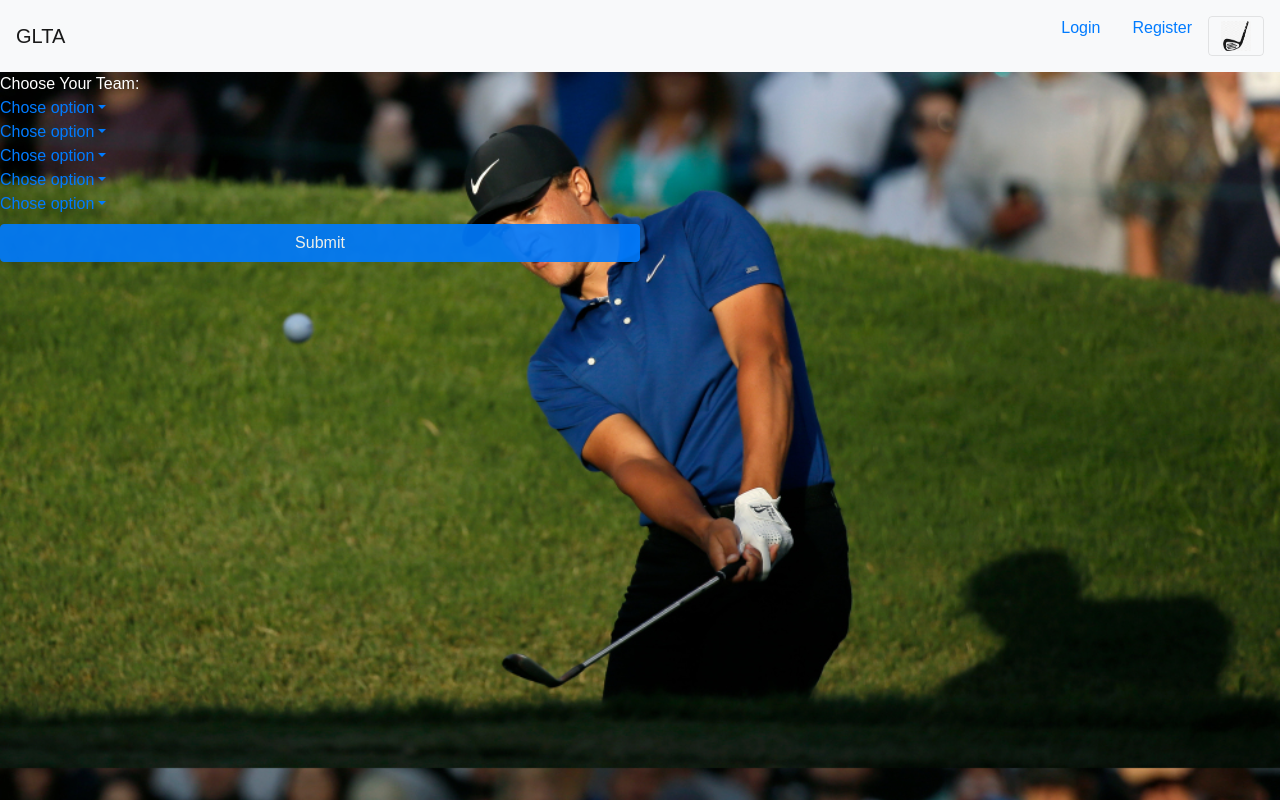
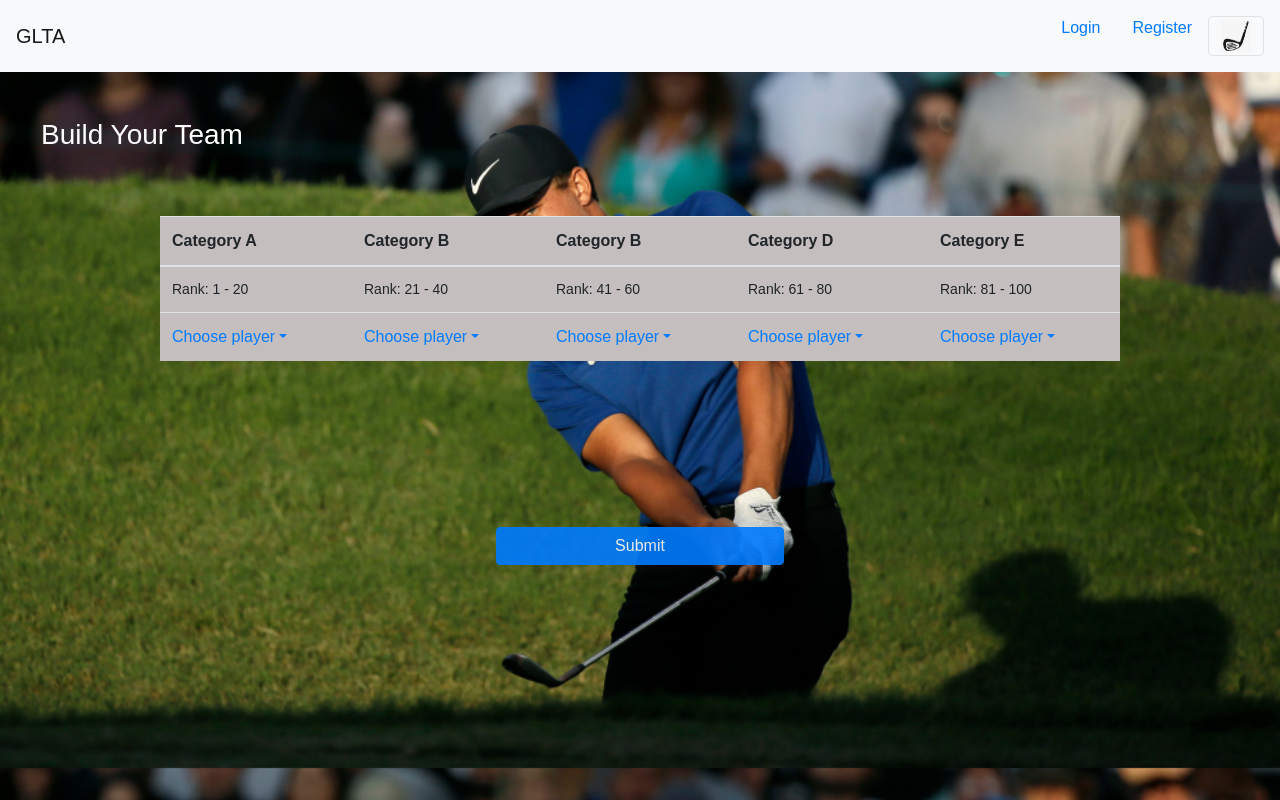
Before and after one commit to Alexistanner94/GLT, a website: page public/buildteam.html in a window 1280 px wide. Drawn offline with nearby package versions, Linux system fonts and the light colour scheme; no server answers.

Commit message:
adds new build team code

```diff
--- a/public/buildteam.html
+++ b/public/buildteam.html
@@ -1,26 +1,14 @@
 <!DOCTYPE html>
 <html lang="en">
+
 <head>
     <meta charset="UTF-8" />
     <meta name="viewport" content="width=device-width, initial-scale=1.0" />
     <meta http-equiv="X-UA-Compatible" content="ie=edge" />
     <script src="https://code.jquery.com/jquery.js"></script>
-    <link
-      rel="stylesheet"
-      href="https://stackpath.bootstrapcdn.com/bootstrap/4.3.1/css/bootstrap.min.css"
-      integrity="sha384-ggOyR0iXCbMQv3Xipma34MD+dH/1fQ784/j6cY/iJTQUOhcWr7x9JvoRxT2MZw1T"
-      crossorigin="anonymous"
-    />
-    <script
-      src="https://cdnjs.cloudflare.com/ajax/libs/popper.js/1.14.7/umd/popper.min.js"
-      integrity="sha384-UO2eT0CpHqdSJQ6hJty5KVphtPhzWj9WO1clHTMGa3JDZwrnQq4sF86dIHNDz0W1"
-      crossorigin="anonymous"
-    ></script>
-    <script
-      src="https://stackpath.bootstrapcdn.com/bootstrap/4.3.1/js/bootstrap.min.js"
-      integrity="sha384-JjSmVgyd0p3pXB1rRibZUAYoIIy6OrQ6VrjIEaFf/nJGzIxFDsf4x0xIM+B07jRM"
-      crossorigin="anonymous"
-    ></script>
+    <link rel="stylesheet" href="https://stackpath.bootstrapcdn.com/bootstrap/4.3.1/css/bootstrap.min.css" integrity="sha384-ggOyR0iXCbMQv3Xipma34MD+dH/1fQ784/j6cY/iJTQUOhcWr7x9JvoRxT2MZw1T" crossorigin="anonymous" />
+    <script src="https://cdnjs.cloudflare.com/ajax/libs/popper.js/1.14.7/umd/popper.min.js" integrity="sha384-UO2eT0CpHqdSJQ6hJty5KVphtPhzWj9WO1clHTMGa3JDZwrnQq4sF86dIHNDz0W1" crossorigin="anonymous"></script>
+    <script src="https://stackpath.bootstrapcdn.com/bootstrap/4.3.1/js/bootstrap.min.js" integrity="sha384-JjSmVgyd0p3pXB1rRibZUAYoIIy6OrQ6VrjIEaFf/nJGzIxFDsf4x0xIM+B07jRM" crossorigin="anonymous"></script>
     <link rel="stylesheet" href="./css/style.css" />
     <title>Choose Your Players</title>
 </head>
@@ -41,8 +29,7 @@
             <a class="nav-link" href="/signup">
         Register
       </a>
-      <button class="navbar-toggler ml-auto" type="button" data-toggle="collapse" data-target="#navbarTogglerDemo02"
-        aria-controls="navbarTogglerDemo02" aria-expanded="false" aria-label="Toggle navigation">
+            <button class="navbar-toggler ml-auto" type="button" data-toggle="collapse" data-target="#navbarTogglerDemo02" aria-controls="navbarTogglerDemo02" aria-expanded="false" aria-label="Toggle navigation">
         <span>
           <img src="./images/clubbin.jpg" width="30" height="30">
         </span>
@@ -68,83 +55,120 @@
 
         </div>
     </nav>
-  <header>Choose Your Team:</header>
-    <!-- Ranking A -->
-    <div class="dropdown">
-      <a
-        aria-expanded="false"
-        aria-haspopup="true"
-        role="button"
-        data-toggle="dropdown"
-        class="dropdown-toggle"
-        href="#"
-      >
-        <span id="selected-a">Chose option</span><span class="caret"></span
-      ></a>
+
+    <div class="container">
+        <div class="pick-header-container w-75">
+            <div class="row">
+                <div class="col-12"></div>
+                <h3>Build Your Team</h3>
+            </div>
+        </div>
+    </div>
+
+    <table class="table player-pick-table w-75">
+        <thead>
+            <tr>
+                <th scope="col" style="width: 20%">Category A</th>
+                <th scope="col" style="width: 20%">Category B</th>
+                <th scope="col" style="width: 20%">Category B</th>
+                <th scope="col" style="width: 20%">Category D</th>
+                <th scope="col" style="width: 20%">Category E</th>
+            </tr>
+        </thead>
+        <tbody>
+            <tr class="rank-row">
+                <td scope="row" style="width: 20%">Rank: 1 - 20</td>
+                <td scope="row" style="width: 20%">Rank: 21 - 40</td>
+                <td scope="row" style="width: 20%">Rank: 41 - 60</td>
+                <td scope="row" style="width: 20%">Rank: 61 - 80</td>
+                <td scope="row" style="width: 20%">Rank: 81 - 100</td>
+
+            </tr>
+
+            <tr>
+                <td scope="row" <div class="dropdown">
+                    <a aria-expanded="false" aria-haspopup="true" role="button" data-toggle="dropdown" class="dropdown-toggle" href="#">
+                        <span id="selected-a">Choose player</span><span class="caret"></span></a>
                     <ul class="dropdown-menu" id="a"></ul>
                     </div>
+                </td>
+                <td scope="row" <div class="dropdown">
+                    <a aria-expanded="false" aria-haspopup="true" role="button" data-toggle="dropdown" class="dropdown-toggle" href="#">
+                        <span id="selected-b">Choose player</span><span class="caret"></span></a>
+                    <ul class="dropdown-menu" id="b"></ul>
+                    </div>
+                </td>
+                <td scope="row" <div class="dropdown">
+                    <a aria-expanded="false" aria-haspopup="true" role="button" data-toggle="dropdown" class="dropdown-toggle" href="#">
+                        <span id="selected-c">Choose player</span><span class="caret"></span></a>
+                    <ul class="dropdown-menu" id="c"></ul>
+                    </div>
+                </td>
+                <td scope="row" <div class="dropdown">
+                    <a aria-expanded="false" aria-haspopup="true" role="button" data-toggle="dropdown" class="dropdown-toggle" href="#">
+                        <span id="selected-d">Choose player</span><span class="caret"></span></a>
+                    <ul class="dropdown-menu" id="d"></ul>
+                    </div>
+                </td>
+                <td scope="row" <div class="dropdown">
+                    <a aria-expanded="false" aria-haspopup="true" role="button" data-toggle="dropdown" class="dropdown-toggle" href="#">
+                        <span id="selected-e">Choose player</span><span class="caret"></span></a>
+                    <ul class="dropdown-menu" id="e"></ul>
+                    </div>
+                </td>
+            </tr>
+
+        </tbody>
+    </table>
+
+    <div class="container w-25">
+        <div class="submit-players-container">
+            <div class="row">
+                <div class="col-12">
+                    <button type="button" class="btn btn-primary" id="submit">Submit</button>
+                </div>
+            </div>
+        </div>
+
+    </div>
+
+
+    <!-- Ranking A -->
+    <!-- <div class="dropdown">
+        <a aria-expanded="false" aria-haspopup="true" role="button" data-toggle="dropdown" class="dropdown-toggle" href="#">
+            <span id="selected-a">Chose option</span><span class="caret"></span></a>
+        <ul class="dropdown-menu" id="a"></ul>
+    </div> -->
 
     <!-- Ranking B -->
-    <div class="dropdown">
-      <a
-        aria-expanded="false"
-        aria-haspopup="true"
-        role="button"
-        data-toggle="dropdown"
-        class="dropdown-toggle"
-        href="#"
-      >
-        <span id="selected-b">Chose option</span><span class="caret"></span
-      ></a>
+    <!-- <div class="dropdown">
+        <a aria-expanded="false" aria-haspopup="true" role="button" data-toggle="dropdown" class="dropdown-toggle" href="#">
+            <span id="selected-b">Chose option</span><span class="caret"></span></a>
         <ul class="dropdown-menu" id="b"></ul>
-    </div>
+    </div> -->
 
     <!-- Ranking C -->
-    <div class="dropdown">
-      <a
-        aria-expanded="false"
-        aria-haspopup="true"
-        role="button"
-        data-toggle="dropdown"
-        class="dropdown-toggle"
-        href="#"
-      >
-        <span id="selected-c">Chose option</span><span class="caret"></span
-      ></a>
+    <!-- <div class="dropdown">
+        <a aria-expanded="false" aria-haspopup="true" role="button" data-toggle="dropdown" class="dropdown-toggle" href="#">
+            <span id="selected-c">Chose option</span><span class="caret"></span></a>
         <ul class="dropdown-menu" id="c"></ul>
-    </div>
+    </div> -->
 
     <!-- Ranking D -->
-    <div class="dropdown">
-      <a
-        aria-expanded="false"
-        aria-haspopup="true"
-        role="button"
-        data-toggle="dropdown"
-        class="dropdown-toggle"
-        href="#"
-      >
-        <span id="selected-d">Chose option</span><span class="caret"></span
-      ></a>
+    <!-- <div class="dropdown">
+        <a aria-expanded="false" aria-haspopup="true" role="button" data-toggle="dropdown" class="dropdown-toggle" href="#">
+            <span id="selected-d">Chose option</span><span class="caret"></span></a>
         <ul class="dropdown-menu" id="d"></ul>
-    </div>
+    </div> -->
 
     <!-- Ranking E -->
-    <div class="dropdown">
-      <a
-        aria-expanded="false"
-        aria-haspopup="true"
-        role="button"
-        data-toggle="dropdown"
-        class="dropdown-toggle"
-        href="#"
-      >
-        <span id="selected-e">Chose option</span><span class="caret"></span
-      ></a>
+    <!-- <div class="dropdown">
+        <a aria-expanded="false" aria-haspopup="true" role="button" data-toggle="dropdown" class="dropdown-toggle" href="#">
+            <span id="selected-e">Chose option</span><span class="caret"></span></a>
         <ul class="dropdown-menu" id="e"></ul>
-    </div>
+    </div> -->
 
-    <button type="button" class="btn btn-primary" id="submit">Submit</button>
+    <!-- <button type="button" class="btn btn-primary" id="submit">Submit</button> -->
 
     <script>
         // GET request to /api/players/:ranking
@@ -184,4 +208,5 @@
         });
     </script>
 </body>
+
 </html>
--- a/public/css/style.css
+++ b/public/css/style.css
@@ -373,3 +373,35 @@ body#pa {
 
 /* End of participant add/delete page code formatting
 ---------------------------------------------- */
+
+
+/* ----------------------------------------------
+Beginning of buid team page code */
+
+.player-pick-table {
+    background-color: rgb(196, 190, 190);
+    margin: 40px auto 0px auto;
+}
+
+.submit-players-container {
+    margin: 0 auto;
+}
+
+.pick-header-container {
+    color: white;
+    margin-top: 30px;
+    margin-left: -30px;
+}
+
+.submit-players-container button {
+    width: 100%;
+    margin-top: 150px;
+}
+
+.rank-row {
+    font-size: 14px;
+}
+
+
+/* End of build team code
+---------------------------------------------- */
```
Lines whose indentation alone changed are shown as unchanged.
